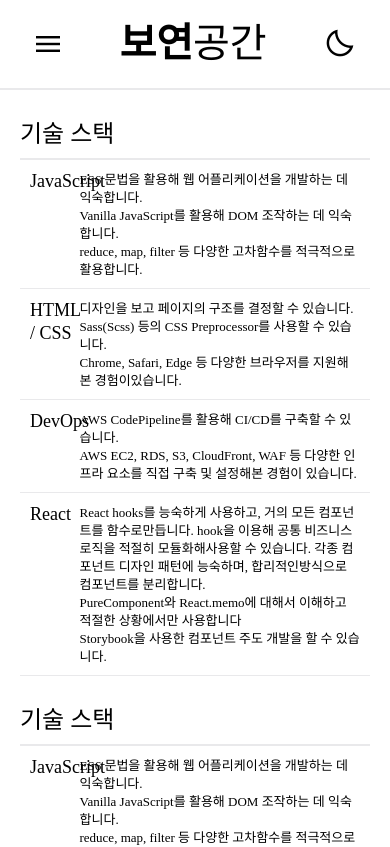
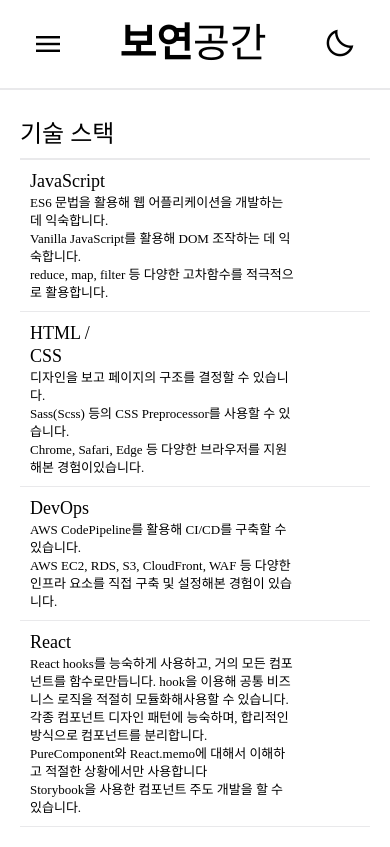
Before and after one commit to boyeonJ/reactBlog, a React (Vite) app in the folder boyeon-space/: page /resume in a window 390 px wide. Shown: the top 847 px of the page. Built offline with nearby package versions, Linux system fonts and the light colour scheme.

Commit message:
Feature/07: resume page 구현
- resume의 skill 영역 반응형 추가

```diff
--- a/boyeon-space/src/component/molecules/Skills.tsx
+++ b/boyeon-space/src/component/molecules/Skills.tsx
@@ -4,19 +4,21 @@ import { css } from "@emotion/react";
 import FlexBox from "../atom/FlexBox";
 import StyledTypography from "../atom/StyledTypography";
 import colors from "../atom/foundation/Color";
+import { maxq } from "../../util/style";
 
 const skillStyle = {
   title: css({ paddingBottom: "10px", display: "inline-block" }),
   layout: css({
     borderTop: `2px solid ${colors.gray1}`,
-    article: {
-      display: "grid",
-      gridTemplateColumns: "15% 85%",
+  }),
+  article: css({
     borderBottom: `1px solid ${colors.gray1}`,
     width: "100%",
     padding: "10px",
-    },
   }),
+  articleMax: css({ [maxq[2]]: { flexDirection: "column" } }),
+  name: css({ display: "inline-block", width: "20%" }),
+  description: css({ maxWidth: '80%'}),
 };
 
 const skills = [
@@ -61,15 +63,19 @@ const Skill = () => {
       </StyledTypography>
       <FlexBox css={skillStyle.layout}>
         {skills.map((skill) => (
-          <article key={skill.name}>
-            <StyledTypography variant="h2">{skill.name}</StyledTypography>
-            <ul>
+          <article key={skill.name} css={skillStyle.article}>
+            <FlexBox css={skillStyle.articleMax} direction="row">
+              <StyledTypography variant="h2" css={skillStyle.name}>
+                {skill.name}
+              </StyledTypography>
+              <ul css={skillStyle.description}>
                 {skill.descriptions.map((description) => (
                   <li key={description}>
                     <StyledTypography>{description}</StyledTypography>
                   </li>
                 ))}
               </ul>
+            </FlexBox>
           </article>
         ))}
       </FlexBox>
--- a/boyeon-space/src/page/Resume.tsx
+++ b/boyeon-space/src/page/Resume.tsx
@@ -1,19 +1,12 @@
 /** @jsxImportSource @emotion/react */
 
 import FlexBox from "../component/atom/FlexBox";
-import { css } from "@emotion/react";
 import Skills from "../component/molecules/Skills";
 import Spacing from "../component/atom/Spacing";
 
-const resume = {
-  section: css({
-    section: { width: "100%"},
-  }),
-};
-
 const Resume = () => {
   return (
-    <FlexBox css={resume.section}>
+    <FlexBox>
       <Skills />
       <Spacing size={30} />
       <Skills />
--- a/boyeon-space/src/reset.ts
+++ b/boyeon-space/src/reset.ts
@@ -50,7 +50,9 @@ const reset = css`
     margin: 0;
     ${lightTheme}
   }
-  ul {
+  ul, li {
+    padding: 0;
+    margin: 0;
     list-style-type: none;
   }
   a {
```
Lines whose indentation alone changed are shown as unchanged.
